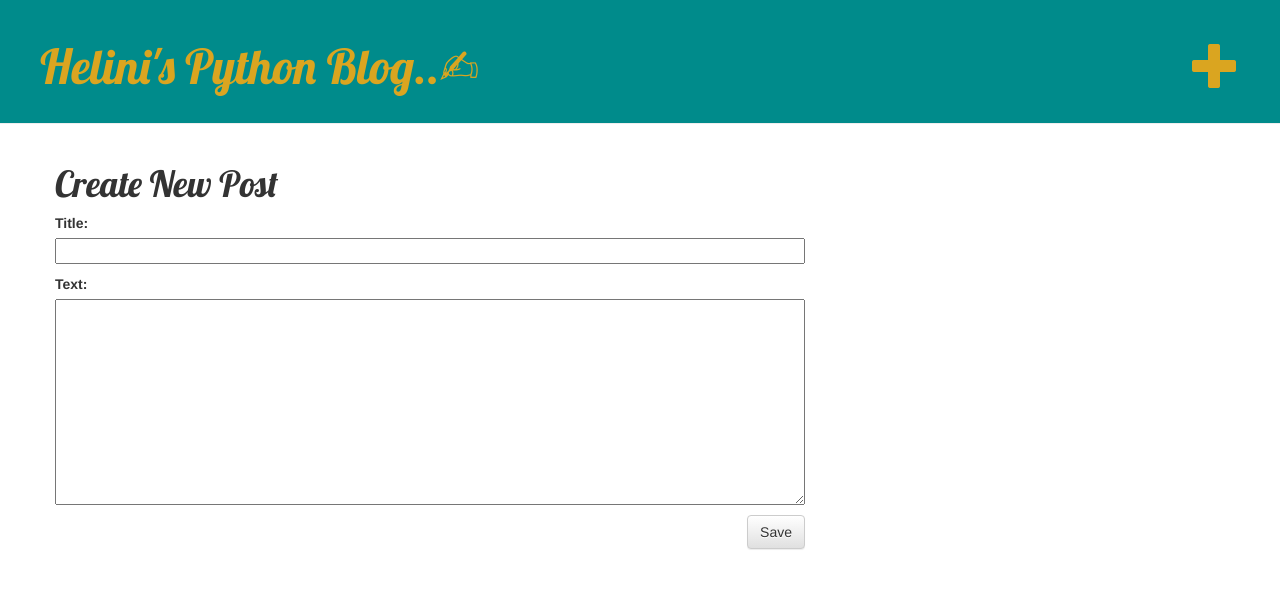
After one commit to heliniApps/My-Python-Blog, a Django app: page /post/new/ in a window 1280 px wide. The commit adds this page. Shown: the top 589 px of the page. Run offline with Django 3.2, Linux system fonts and the light colour scheme; some libraries are stand-ins or nearby versions.

Commit message:
Added funtionality to create a new Post in the blog. Added a link for creating, implemented form submission and checked form validation.

```diff
--- /dev/null
+++ b/blog/forms.py
@@ -0,0 +1,9 @@
+from django import forms
+
+from .models import Post
+
+class PostForm(forms.ModelForm):
+
+    class Meta:
+        model = Post
+        fields = ('title', 'text',)
--- a/blog/templates/blog/base.html
+++ b/blog/templates/blog/base.html
@@ -12,7 +12,11 @@
   <body>
     <div class="page-header">
       <h1>
-        <a href="http://127.0.0.1:8000"> Helini's Python Blog..✍ </a>
+        <!-- URL to create new Posts -->
+        <a href="{% url 'post_new' %}" class="top-menu">
+          <span class="glyphicon glyphicon-plus"></span>
+        <a>
+        <a href="/"> Helini's Python Blog..✍ </a>
       </h1>
     </div>
 
@@ -27,46 +31,5 @@
       </div>
     </div>
 
-
-    <!-- <div>
-      <p>published: 14-04-2017</p>
-      <h2><a href="">First Python command!</a></h2>
-      <p>After running the Python command, the prompt changed to >>>. For us this means that for now we may only use commands in the Python language. You don't have to type in >>> – Python will do that for you.
-
-If you want to exit the Python console at any point, just type exit() or use the shortcut Ctrl + Z for Windows and Ctrl + D for Mac/Linux. Then you won't see >>> any longer.
-
-For now, we don't want to exit the Python console. We want to learn more about it. Let's start with something really simple. For example, try typing some math, like 2 + 3 and hit enter.
-      <p>
-        command-line
-        >>> 2 + 3
-        5
-      </p>
-Nice! See how the answer popped out? Python knows math! You could try other commands like:
-
-      <p>
-        4 * 5
-        5 - 1
-        40 / 2
-      </p>
-To perform exponential calculation, say 2 to the power 3, we type:
-
-      <p>
-        command-line
-        >>> 2 ** 3
-        8
-      </p>
-Have fun with this for a little while and then get back here. :)
-
-As you can see, Python is a great calculator. If you're wondering what else you can do…
-      </p>
-    </div>
-    <div>
-      <p>published: 14-04-2017</p>
-      <h2><a href="">Introduction to Python</a></h2>
-      <p>Python is a very popular programming language that can be used for creating websites, games, scientific software, graphics, and much, much more.
-
-Python originated in the late 1980s and its main goal is to be readable by human beings (not only machines!). This is why it looks much simpler than other programming languages. This makes it easy to learn, but don't worry – Python is also really powerful!
-      </p>
-    </div> -->
   </body>
 </html>
--- /dev/null
+++ b/blog/templates/blog/post_edit.html
@@ -0,0 +1,13 @@
+{% extends 'blog/base.html' %}
+
+{% block content %}
+
+  <h1> Create New Post </h1>
+
+  <form method="POST" class="post-form">
+    {% csrf_token %}
+    {{ form.as_p }}
+    <button type="submit" class="save btn btn-default">Save</button>
+  </form>
+
+{% endblock %}
--- a/blog/urls.py
+++ b/blog/urls.py
@@ -12,4 +12,5 @@ urlpatterns = [
 
     url(r'^$', views.post_list, name='post_list'),
     url(r'^post/(?P<pk>\d+)/$', views.post_detail, name='post_detail'),
+    url(r'^post/new/$', views.post_new, name='post_new'),
 ]
--- a/blog/views.py
+++ b/blog/views.py
@@ -1,8 +1,10 @@
 # Create your views here.
 
-from django.shortcuts import render, get_object_or_404
+from django.shortcuts import render, get_object_or_404, redirect
 from django.utils import timezone
+
 from .models import Post
+from .forms import PostForm
 
 def post_list(request):
     posts = Post.objects.filter(published_date__lte=timezone.now()).order_by("published_date")
@@ -11,3 +13,19 @@ def post_list(request):
 def post_detail(request, pk):
     post = get_object_or_404(Post, pk=pk)
     return render(request,'blog/post_detail.html', {'post': post})
+
+def post_new(request):
+    if(request.method == "POST"):
+        form = PostForm(request.POST)
+
+        if form.is_valid():
+            post = form.save(commit = False)
+            post.author = request.user
+            post.published_date = timezone.now()
+            post.save()
+
+            return redirect('post_detail', pk=post.pk)
+    else:
+        form = PostForm()
+
+    return render(request, 'blog/post_edit.html', {'form': form})
```
